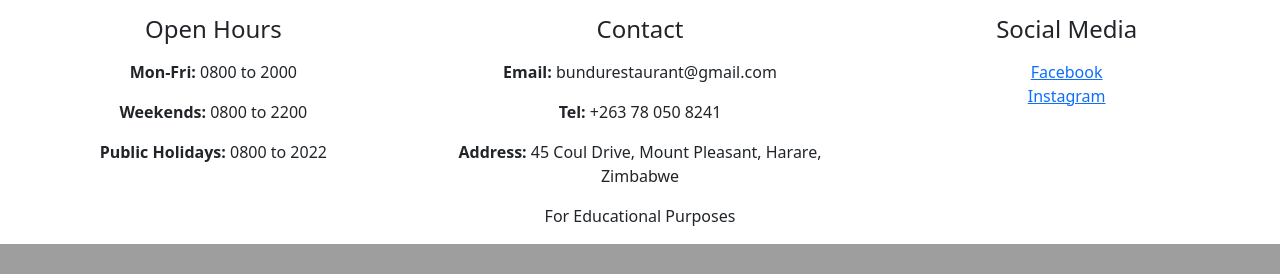
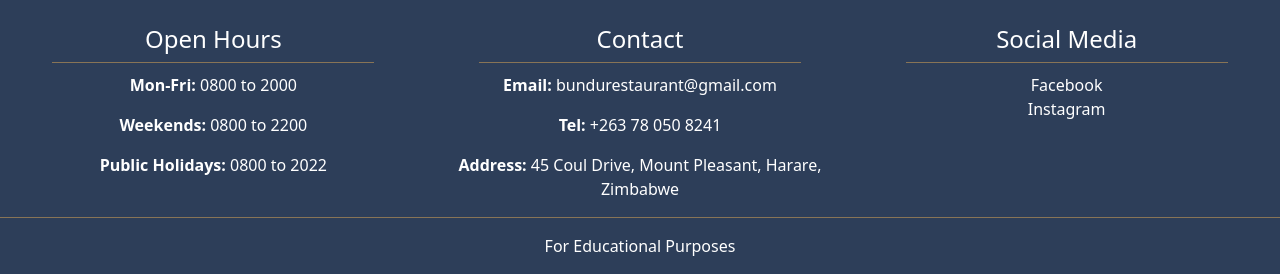
Before and after one commit to Tony118g/bundu-restaurant, a Django app: page / in a window 1280 px wide. Shown: the part 641-915 px from the top of the page. Before the commit the page ends 885 px from the top, so only its background shows below. Run offline with Django 3.2, Linux system fonts and the light colour scheme.

Commit message:
Add basic styles to the footer

```diff
--- a/static/css/style.css
+++ b/static/css/style.css
@@ -33,7 +33,6 @@
     background-size: cover;
     min-height: 80vh;
     position: relative;
-    width: 100vw;
 }
 
 #hero-text {
@@ -52,3 +51,19 @@
     font-weight: 200;
     letter-spacing: 1px;
 }
+
+/* Footer */
+
+footer {
+    background-color: #2D3E59;
+}
+
+footer h4 {
+    border-bottom: 1px solid #887456;
+    width: 80%;
+    margin: 10px auto;
+}
+
+footer .row {
+    border-bottom: 1px solid #887456;
+}
--- a/templates/base.html
+++ b/templates/base.html
@@ -61,8 +61,8 @@
 
     <!-- Footer -->
 
-    <footer class="footer py-3">
-        <div class="row m-auto text-center">
+    <footer class="py-3">
+        <div class="row m-auto text-center text-white">
             <div class="col-md-4">
                 <h4 class="pb-2">Open Hours</h4>
                 <ul class="list-unstyled">
@@ -95,19 +95,19 @@
                 <h4 class="pb-2">Social Media</h4>
                 <ul class="list-unstyled">
                     <li>
-                        <a href="https://www.facebook.com" target="_blank" rel="noopener" aria-label="Visit our Facebook page (opens in a new tab)">
+                        <a class="text-decoration-none text-white" href="https://www.facebook.com" target="_blank" rel="noopener" aria-label="Visit our Facebook page (opens in a new tab)">
                             Facebook
                         </a>
                     </li>
                     <li>
-                        <a href="https://www.instagram.com" target="_blank" rel="noopener" aria-label="Visit our instagram page (opens in a new tab)">
+                        <a class="text-decoration-none text-white" href="https://www.instagram.com" target="_blank" rel="noopener" aria-label="Visit our instagram page (opens in a new tab)">
                             Instagram
                         </a>
                     </li>
                 </ul>
             </div>
         </div>
-        <div class="text-center">
+        <div class="text-center text-white pt-3">
             <p class="m-0">For Educational Purposes</p>
         </div>
     </footer>
```
